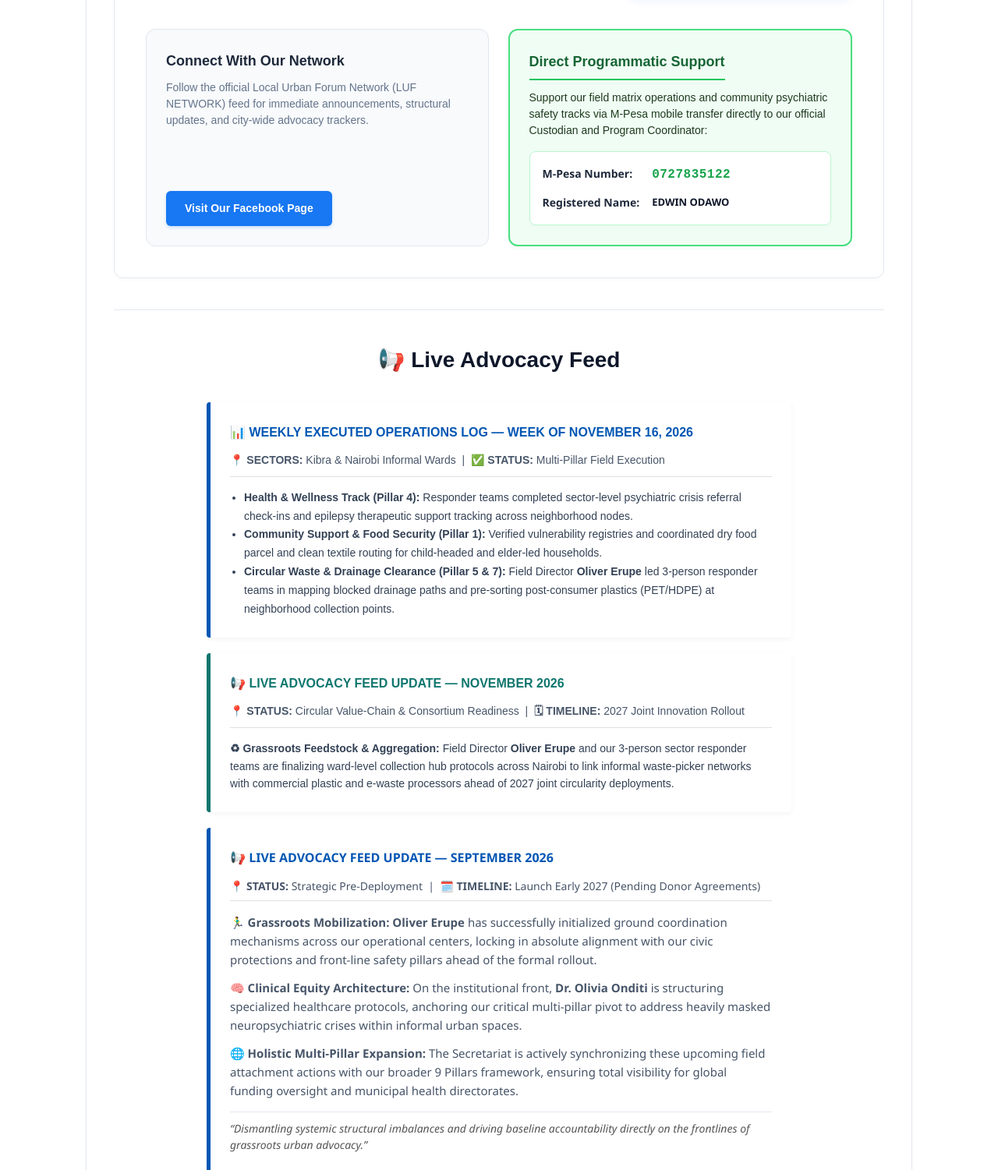
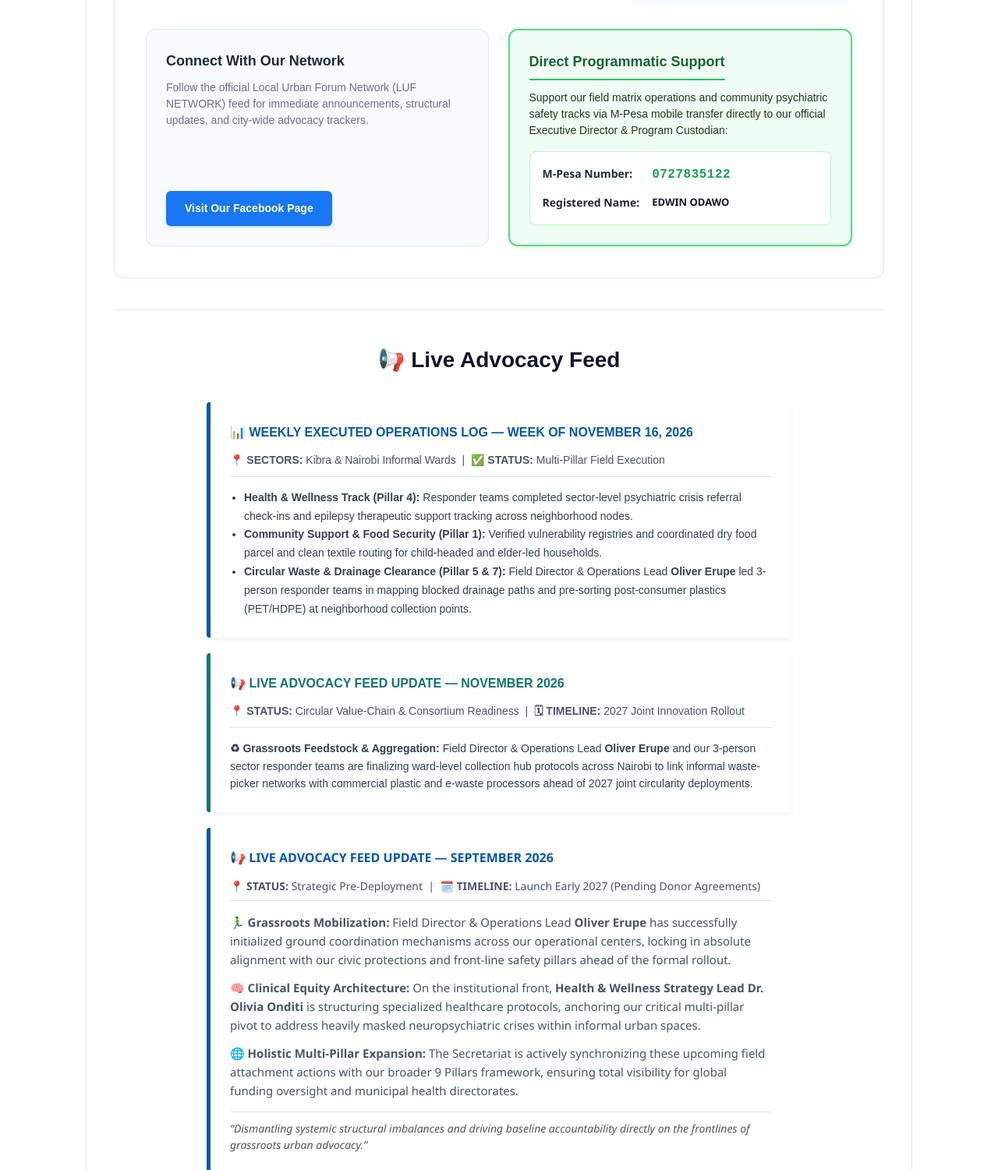
Before and after one commit to lufnetwork/lufnetwork.github.io, a plain HTML site: page index.html in a window 1280 px wide. Shown: the part 4763-6264 px from the top of the page at 78% size. Drawn offline with Linux system fonts and the light colour scheme.

Commit message:
Update index.html

```diff
--- a/index.html
+++ b/index.html
@@ -455,7 +455,7 @@ body {
                 <div style="flex: 1; min-width: 280px; background-color: #f0fdf4; border-radius: 12px; border: 2px solid #4ade80; padding: 25px; text-align: left; display: flex; flex-direction: column; justify-content: space-between; box-shadow: 0 4px 6px -1px rgba(22, 163, 74, 0.05);">
                     <div>
                         <h4 style="margin: 0 0 12px 0; color: #166534; font-size: 18px; font-weight: 800; border-bottom: 2px solid #22c55e; padding-bottom: 6px; display: inline-block; font-family: sans-serif;">Direct Programmatic Support</h4>
-                        <p style="margin: 0 0 16px 0; color: #1e3a1e; font-size: 14px; line-height: 1.5; font-weight: 500; font-family: sans-serif;">Support our field matrix operations and community psychiatric safety tracks via M-Pesa mobile transfer directly to our official Custodian and Program Coordinator:</p>
+                        <p style="margin: 0 0 16px 0; color: #1e3a1e; font-size: 14px; line-height: 1.5; font-weight: 500; font-family: sans-serif;">Support our field matrix operations and community psychiatric safety tracks via M-Pesa mobile transfer directly to our official Executive Director &amp; Program Custodian:</p>
                     </div>
                     <div style="display: grid; grid-template-columns: auto 1fr; gap: 10px 16px; font-size: 14px; color: #1e293b; background: #ffffff; padding: 16px; border-radius: 8px; border: 1px solid #bbf7d0; box-shadow: 0 2px 4px rgba(0,0,0,0.02);">
                         <strong>M-Pesa Number:</strong> <span style="font-family: monospace; font-size: 16px; color: #16a34a; font-weight: 900; letter-spacing: 0.5px;">0727835122</span>
@@ -481,7 +481,7 @@ body {
       <ul style="margin: 0; padding-left: 18px; color: #334155; font-size: 14px; line-height: 1.7;">
         <li><strong>Health &amp; Wellness Track (Pillar 4):</strong> Responder teams completed sector-level psychiatric crisis referral check-ins and epilepsy therapeutic support tracking across neighborhood nodes.</li>
         <li><strong>Community Support &amp; Food Security (Pillar 1):</strong> Verified vulnerability registries and coordinated dry food parcel and clean textile routing for child-headed and elder-led households.</li>
-        <li><strong>Circular Waste &amp; Drainage Clearance (Pillar 5 &amp; 7):</strong> Field Director <strong>Oliver Erupe</strong> led 3-person responder teams in mapping blocked drainage paths and pre-sorting post-consumer plastics (PET/HDPE) at neighborhood collection points.</li>
+        <li><strong>Circular Waste &amp; Drainage Clearance (Pillar 5 &amp; 7):</strong> Field Director &amp; Operations Lead <strong>Oliver Erupe</strong> led 3-person responder teams in mapping blocked drainage paths and pre-sorting post-consumer plastics (PET/HDPE) at neighborhood collection points.</li>
       </ul>
     </div>
         <!-- NOVEMBER 2026 LIVE ADVOCACY FEED CARD -->
@@ -493,7 +493,7 @@ body {
         <strong>📍 STATUS:</strong> Circular Value-Chain &amp; Consortium Readiness &nbsp;|&nbsp; <strong>🗓 TIMELINE:</strong> 2027 Joint Innovation Rollout
       </p>
       <p style="margin: 0; color: #334155; font-size: 14px; line-height: 1.6;">
-        <strong>♻ Grassroots Feedstock &amp; Aggregation:</strong> Field Director <strong>Oliver Erupe</strong> and our 3-person sector responder teams are finalizing ward-level collection hub protocols across Nairobi to link informal waste-picker networks with commercial plastic and e-waste processors ahead of 2027 joint circularity deployments.
+        <strong>♻ Grassroots Feedstock &amp; Aggregation:</strong> Field Director &amp; Operations Lead <strong>Oliver Erupe</strong> and our 3-person sector responder teams are finalizing ward-level collection hub protocols across Nairobi to link informal waste-picker networks with commercial plastic and e-waste processors ahead of 2027 joint circularity deployments.
       </p>
     </div>
     <!-- 📢 LOWER HOME PAGE LIVE ADVOCACY FEED CONTAINER -->
@@ -507,11 +507,11 @@ body {
             </p>
 
             <p style="margin: 0 0 12px 0; color: #475569; font-size: 15px; line-height: 1.6;">
-                <strong>🏃‍♂️ Grassroots Mobilization:</strong> <strong>Oliver Erupe</strong> has successfully initialized ground coordination mechanisms across our operational centers, locking in absolute alignment with our civic protections and front-line safety pillars ahead of the formal rollout.
+                <strong>🏃‍♂️ Grassroots Mobilization:</strong> Field Director &amp; Operations Lead <strong>Oliver Erupe</strong> has successfully initialized ground coordination mechanisms across our operational centers, locking in absolute alignment with our civic protections and front-line safety pillars ahead of the formal rollout.
             </p>
 
             <p style="margin: 0 0 12px 0; color: #475569; font-size: 15px; line-height: 1.6;">
-                <strong>🧠 Clinical Equity Architecture:</strong> On the institutional front, <strong>Dr. Olivia Onditi</strong> is structuring specialized healthcare protocols, anchoring our critical multi-pillar pivot to address heavily masked neuropsychiatric crises within informal urban spaces.
+                <strong>🧠 Clinical Equity Architecture:</strong> On the institutional front, <strong>Health &amp; Wellness Strategy Lead Dr. Olivia Onditi</strong> is structuring specialized healthcare protocols, anchoring our critical multi-pillar pivot to address heavily masked neuropsychiatric crises within informal urban spaces.
             </p>
 
             <p style="margin: 0 0 15px 0; color: #475569; font-size: 15px; line-height: 1.6;">
```
